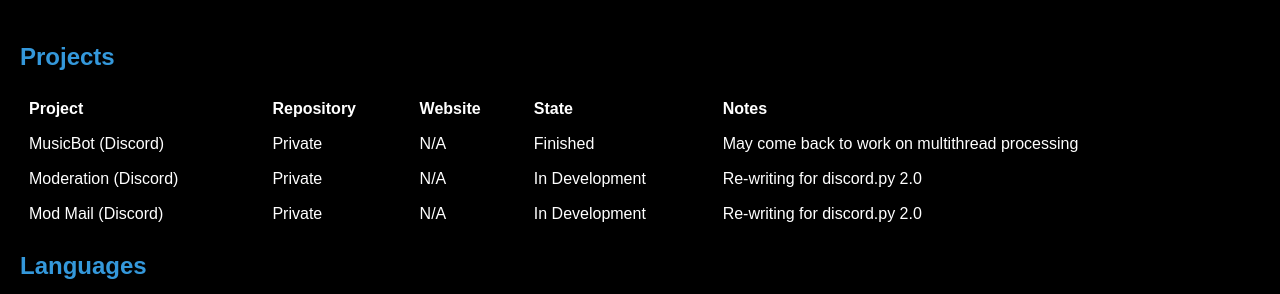
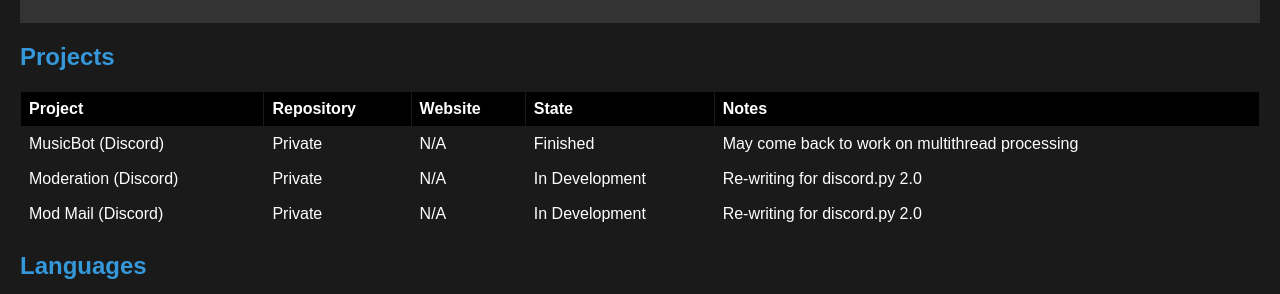
Before and after one commit to trapgod1/trapgod1.github.io, a plain HTML site: page index.html in a window 1280 px wide. Shown: the part 126-420 px from the top of the page. Drawn offline with Linux system fonts and the light colour scheme.

Commit message:
colours update

```diff
--- a/index.html
+++ b/index.html
@@ -10,12 +10,12 @@
             font-family: 'Arial', sans-serif;
             margin: 20px;
             padding: 0;
-            background-color: #000000;
+            background-color: #1a1a1a;
             color: #ffffff;
         }
 
         header {
-            background-color: #000000;
+            background-color: #333;
             color: #ffffff;
             padding: 10px;
             text-align: center;
@@ -37,7 +37,7 @@
         }
 
         th, td {
-            border: 1px solid #000000;
+            border: 1px solid #1a1a1a;
             text-align: left;
             padding: 8px;
         }
```
